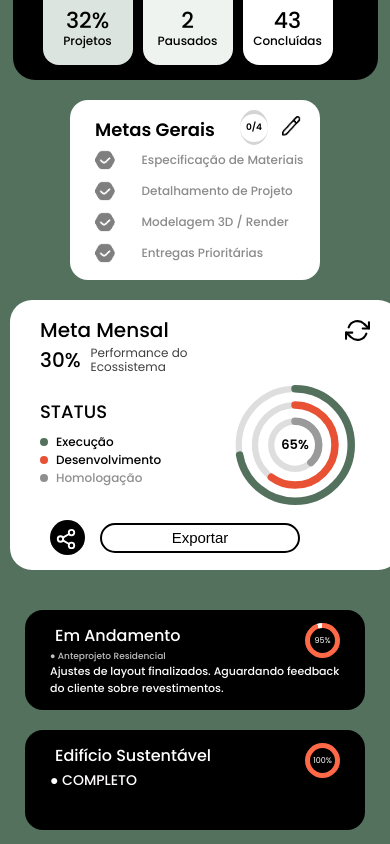
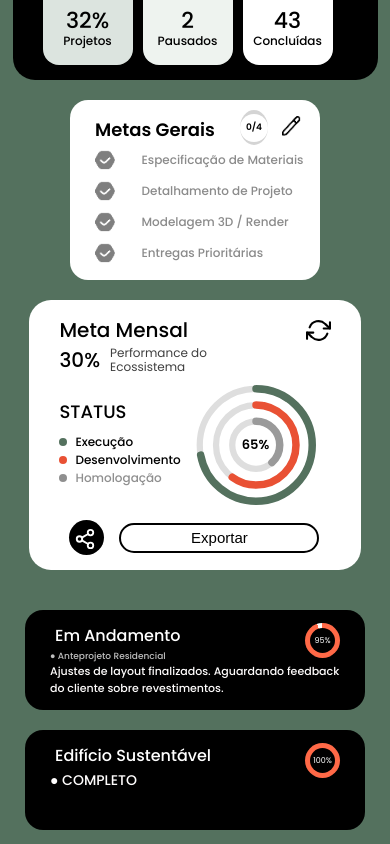
Before and after one commit to KROOQOFC/Front-End-KROOQ, a React (Vite) app in the folder krooq/: page /CentralProfissional in a window 390 px wide. Shown: the part 615-1459 px from the top of the page. Built offline with nearby package versions, Linux system fonts and the light colour scheme; no server answers.

Commit message:
novo ajuste a responsividade

```diff
--- a/krooq/src/components/MetaMensal/MetaMensal.css
+++ b/krooq/src/components/MetaMensal/MetaMensal.css
@@ -170,7 +170,7 @@
 
 @media (max-width: 768px){
 .ContainerMetaMensal {
-width: 390px;
+width: 100%;
 }
 
 }
```
